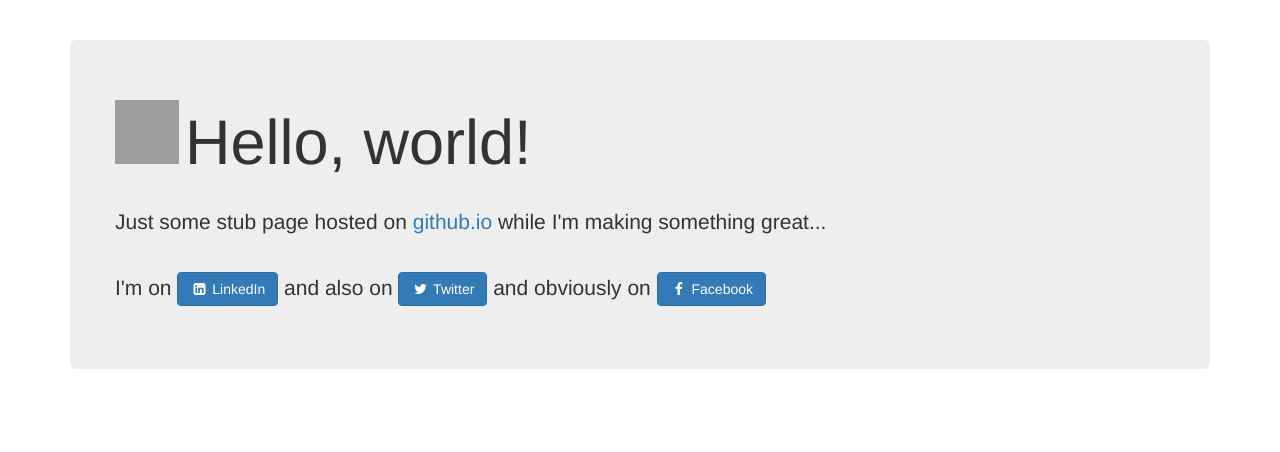
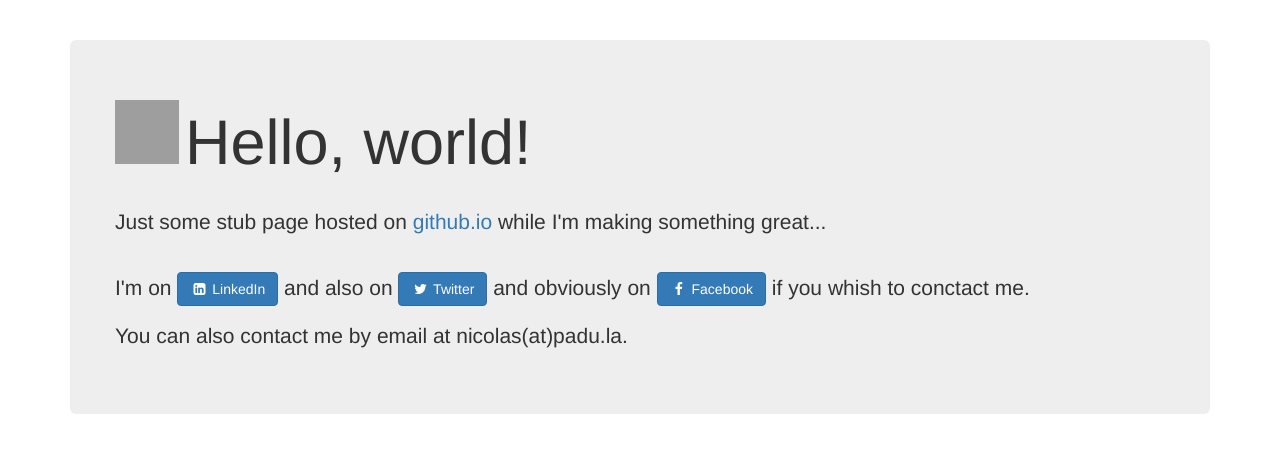
Before and after one commit to nahog/nahog.github.io, a plain HTML site: page index.html in a window 1280 px wide. Drawn offline with nearby package versions, Linux system fonts and the light colour scheme; grey boxes are pictures that could not be loaded.

Commit message:
Add some missing text.

```diff
--- a/index.html
+++ b/index.html
@@ -25,7 +25,8 @@
     <p>Just some stub page hosted on <a href="http://pages.github.com">github.io</a> while I'm making something great...</p>
    </div>
    <div class="row" style="margin-top:20px">
-    <p> I'm on <a href="http://www.linkedin.com/in/nahog" class="btn btn-primary" role="button"><i class="fa fa-fw fa-linkedin-square"></i> LinkedIn</a> and also on <a href="http://twitter.com/nahog" class="btn btn-primary" role="button"><i class="fa fa-fw fa-twitter"></i> Twitter</a> and obviously on <a href="http://www.facebook.com/nahog" class="btn btn-primary" role="button"><i class="fa fa-fw fa-facebook"></i> Facebook</a></p>
+    <p>I'm on <a href="http://www.linkedin.com/in/nahog" class="btn btn-primary" role="button"><i class="fa fa-fw fa-linkedin-square"></i> LinkedIn</a> and also on <a href="http://twitter.com/nahog" class="btn btn-primary" role="button"><i class="fa fa-fw fa-twitter"></i> Twitter</a> and obviously on <a href="http://www.facebook.com/nahog" class="btn btn-primary" role="button"><i class="fa fa-fw fa-facebook"></i> Facebook</a> if you whish to conctact me.</p>
+    <p>You can also contact me by email at nicolas(at)padu.la.</p>
    </div>
   </div>
  </div>
```
